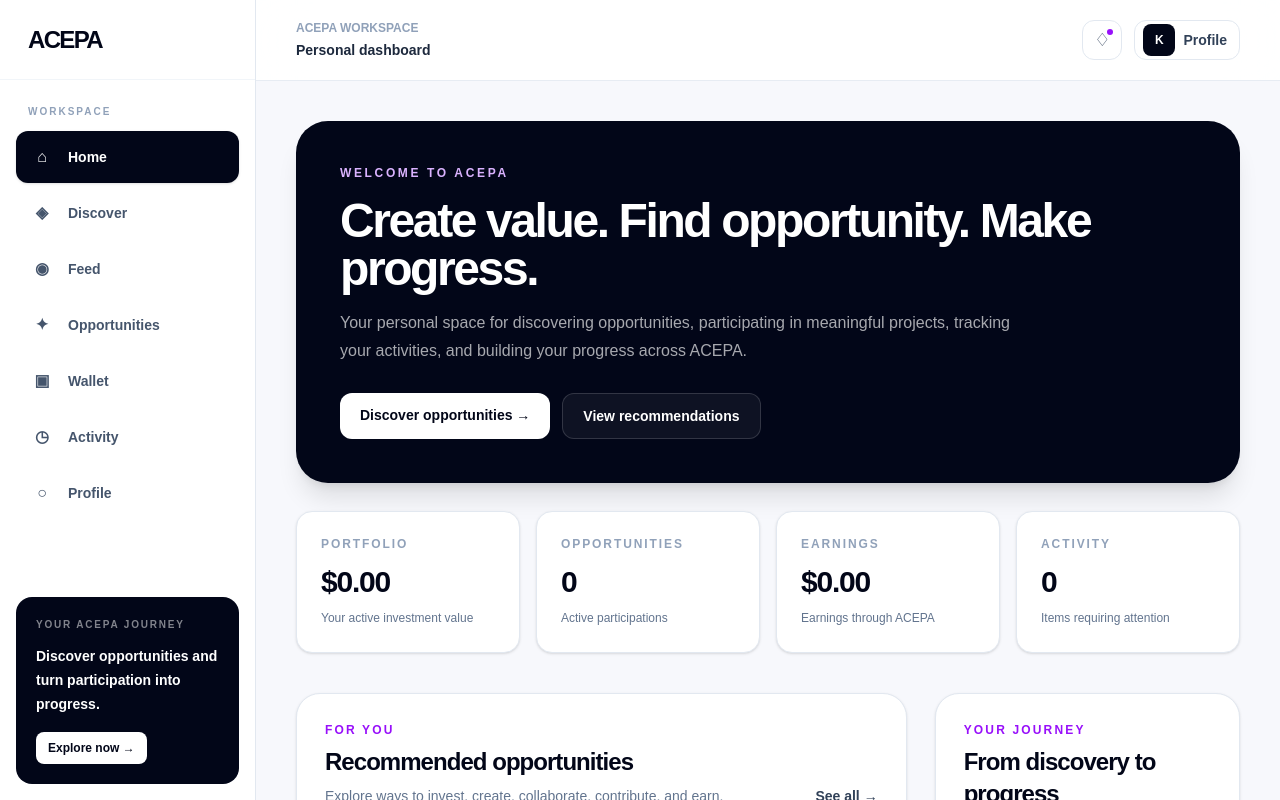
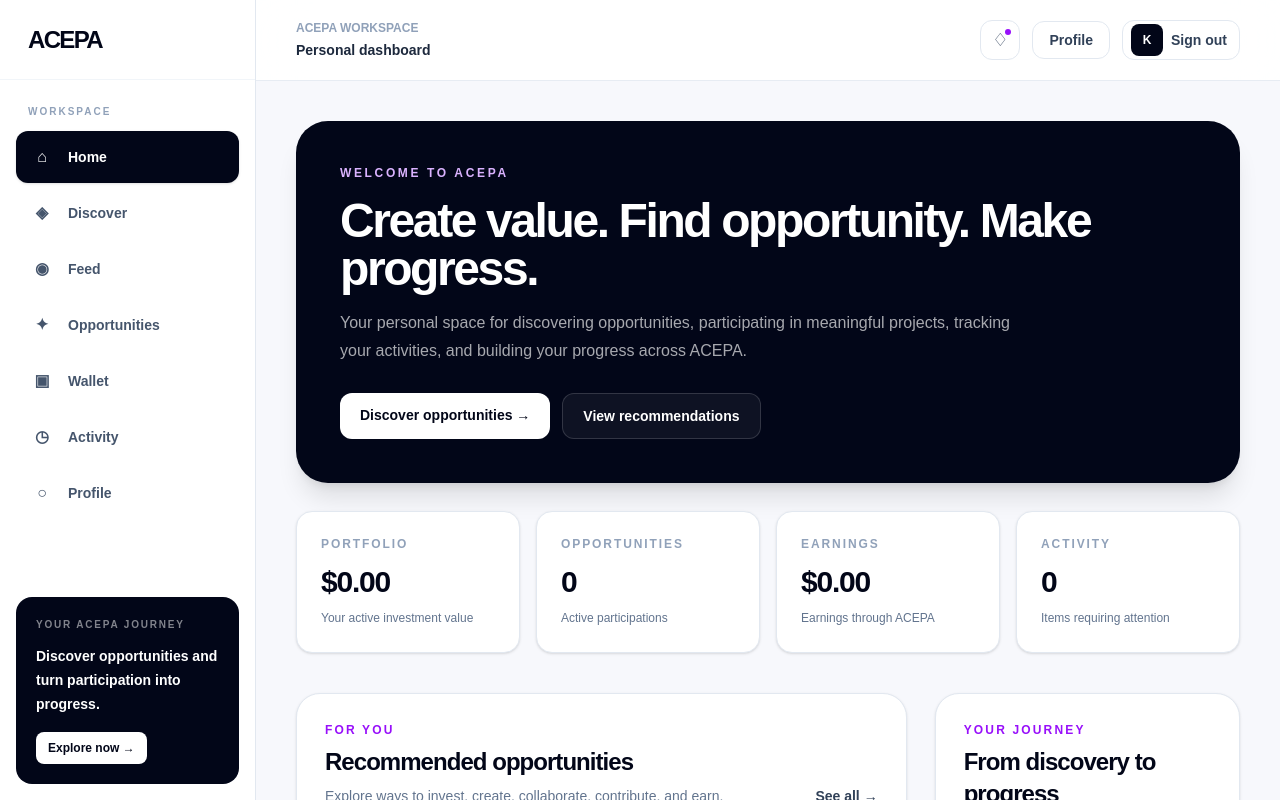
Before and after one commit to acepa-platform/acepa-platform, a Next.js app: page /dashboard in a window 1280 px wide. Shown: the top 800 px of the page. Built offline with nearby package versions, Linux system fonts and the light colour scheme.

Commit message:
Polish dashboard profile navigation

```diff
--- a/app/dashboard/page.tsx
+++ b/app/dashboard/page.tsx
@@ -42,7 +42,7 @@ export default function DashboardPage() {
       </aside>
       {mobileOpen && <div className="fixed inset-0 z-50 lg:hidden"><button aria-label="Close menu" className="absolute inset-0 bg-slate-950/40" onClick={() => setMobileOpen(false)} /><aside className="relative flex h-full w-72 flex-col bg-white shadow-2xl"><div className="flex h-20 items-center justify-between border-b border-slate-100 px-6"><Link href="/dashboard" className="text-2xl font-black tracking-[-0.07em]">ACEPA</Link><button onClick={() => setMobileOpen(false)} className="rounded-lg px-3 py-2 text-sm font-bold text-slate-500">Close</button></div><nav className="space-y-1 p-4">{navItems.map((item, index) => <Link key={item.label} href={item.href} onClick={() => setMobileOpen(false)} className={`flex items-center gap-3 rounded-xl px-3 py-3 text-sm font-semibold ${index === 0 ? "bg-slate-950 text-white" : "text-slate-600 hover:bg-slate-50"}`}><span className="w-7 text-center">{item.icon}</span>{item.label}</Link>)}</nav><div className="mt-auto p-4"><button onClick={handleSignOut} disabled={signingOut} className="w-full rounded-xl border border-slate-200 px-4 py-3 text-sm font-bold text-slate-700 disabled:opacity-60">{signingOut ? "Signing out..." : "Sign out"}</button></div></aside></div>}
       <div className="lg:pl-64">
-        <header className="sticky top-0 z-30 border-b border-slate-200/80 bg-white/90 backdrop-blur-xl"><div className="flex h-20 items-center justify-between px-5 sm:px-8 lg:px-10"><button onClick={() => setMobileOpen(true)} className="rounded-xl border border-slate-200 bg-white px-3 py-2 text-sm font-bold lg:hidden" aria-label="Open menu">☰</button><div className="hidden lg:block"><p className="text-xs font-semibold text-slate-400">ACEPA WORKSPACE</p><p className="mt-1 text-sm font-bold text-slate-800">Personal dashboard</p></div><div className="flex items-center gap-3"><button className="relative flex h-10 w-10 items-center justify-center rounded-xl border border-slate-200 bg-white text-slate-600"><span className="text-lg">♢</span><span className="absolute right-2 top-2 h-1.5 w-1.5 rounded-full bg-purple-600" /></button><button onClick={handleSignOut} disabled={signingOut} className="flex h-10 items-center gap-2 rounded-xl border border-slate-200 bg-white px-2 pr-3 disabled:opacity-60"><span className="flex h-8 w-8 items-center justify-center rounded-lg bg-slate-950 text-xs font-bold text-white">K</span><Link href="/profile" className="hidden text-sm font-bold text-slate-700 sm:block hover:text-purple-600">Profile</Link></button></div></div></header>
+        <header className="sticky top-0 z-30 border-b border-slate-200/80 bg-white/90 backdrop-blur-xl"><div className="flex h-20 items-center justify-between px-5 sm:px-8 lg:px-10"><button onClick={() => setMobileOpen(true)} className="rounded-xl border border-slate-200 bg-white px-3 py-2 text-sm font-bold lg:hidden" aria-label="Open menu">☰</button><div className="hidden lg:block"><p className="text-xs font-semibold text-slate-400">ACEPA WORKSPACE</p><p className="mt-1 text-sm font-bold text-slate-800">Personal dashboard</p></div><div className="flex items-center gap-3"><button className="relative flex h-10 w-10 items-center justify-center rounded-xl border border-slate-200 bg-white text-slate-600"><span className="text-lg">♢</span><span className="absolute right-2 top-2 h-1.5 w-1.5 rounded-full bg-purple-600" /></button><Link href="/profile" className="hidden rounded-xl border border-slate-200 bg-white px-4 py-2 text-sm font-bold text-slate-700 hover:text-purple-600 sm:block">Profile</Link><button onClick={handleSignOut} disabled={signingOut} className="flex h-10 items-center gap-2 rounded-xl border border-slate-200 bg-white px-2 pr-3 disabled:opacity-60"><span className="flex h-8 w-8 items-center justify-center rounded-lg bg-slate-950 text-xs font-bold text-white">K</span><span className="hidden text-sm font-bold text-slate-700 sm:block">{signingOut ? "Signing out..." : "Sign out"}</span></button></div></div></header>
         <div className="mx-auto max-w-[1500px] px-5 py-8 sm:px-8 lg:px-10 lg:py-10">
           <section className="rounded-[2rem] bg-slate-950 p-7 text-white shadow-xl sm:p-9 lg:p-11"><div className="max-w-3xl"><p className="text-xs font-bold uppercase tracking-[0.22em] text-purple-300">Welcome to ACEPA</p><h1 className="mt-4 text-3xl font-black tracking-[-0.05em] sm:text-4xl lg:text-5xl">Create value. Find opportunity. Make progress.</h1><p className="mt-4 max-w-2xl text-sm leading-7 text-white/65 sm:text-base">Your personal space for discovering opportunities, participating in meaningful projects, tracking your activities, and building your progress across ACEPA.</p><div className="mt-7 flex flex-wrap gap-3"><Link href="/discover" className="rounded-xl bg-white px-5 py-3 text-sm font-bold text-slate-950 transition hover:bg-purple-50">Discover opportunities →</Link><Link href="#opportunities" className="rounded-xl border border-white/15 bg-white/5 px-5 py-3 text-sm font-bold text-white transition hover:bg-white/10">View recommendations</Link></div></div></section>
           <section className="mt-7 grid gap-4 sm:grid-cols-2 xl:grid-cols-4">{[["Portfolio", "$0.00", "Your active investment value"],["Opportunities", "0", "Active participations"],["Earnings", "$0.00", "Earnings through ACEPA"],["Activity", "0", "Items requiring attention"]].map(([label, value, description]) => <div key={label} className="rounded-2xl border border-slate-200 bg-white p-6 shadow-sm"><p className="text-xs font-bold uppercase tracking-[0.16em] text-slate-400">{label}</p><p className="mt-3 text-3xl font-black tracking-[-0.04em]">{value}</p><p className="mt-2 text-xs leading-5 text-slate-500">{description}</p></div>)}</section>
```
